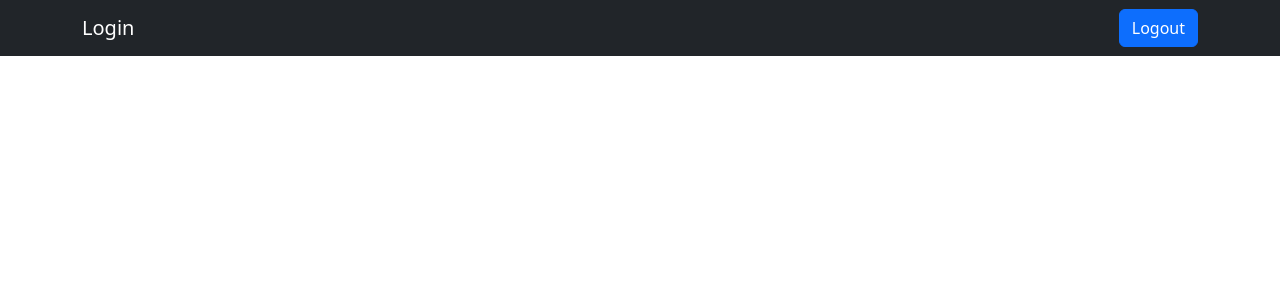
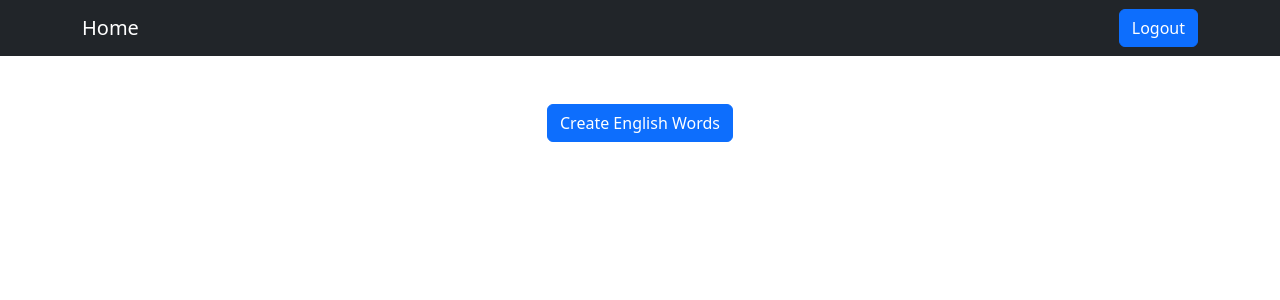
Before and after one commit to saeedramzaan/wordlyiq, a React (Vite) app: page / in a window 1280 px wide. Before the commit this address had no page. Shown: the top 300 px of the page. Built offline with nearby package versions, Linux system fonts and the light colour scheme; no server answers; sample sign-in values are in the browser's storage.

Commit message:
Login and Logout route issue has been fixed

```diff
--- a/src/App.jsx
+++ b/src/App.jsx
@@ -12,6 +12,7 @@ import {
   Link,
   useLocation,
   useNavigate,
+  Navigate,
 } from "react-router-dom";
 
 import ProtectedRoute from "./ProtectedRoute";
@@ -56,13 +57,27 @@ function App() {
       <Navbar bg="dark" variant="dark">
         <Container>
 
-          {(location.pathname === "/" || location.pathname === "/login") && (
+        {( location.pathname === "/") && (
+            <Link to="/home" className="navbar-brand text-white">
+              Home
+            </Link>
+          )}
+
+
+          {( location.pathname === "/login") && (
             <Link to="/login" className="navbar-brand text-white">
               Login
             </Link>
           )}
 
+
           {isLoggedIn && location.pathname === "/home" && (
+            <Link to="/home" className="navbar-brand text-white">
+              Home
+            </Link>
+          )}
+
+          {( location.pathname === "/list") && (
             <Link to="/home" className="navbar-brand text-white">
               Home
             </Link>
@@ -84,9 +99,32 @@ function App() {
         <Row>
           <Col md={12}>
             <Routes>
+
+            {/* {isLoggedIn && location.pathname === "/" && (
+             <Route
+             path="/home"
+             element={
+               <ProtectedRoute>
+                 <Home/>
+               </ProtectedRoute>
+             }
+           />
+          )} */}
+
+            <Route
+                path="/"
+                element={
+                  <ProtectedRoute>
+                    <Home/>
+                    </ProtectedRoute>
+                }
+              />
+
+
               <Route
                 path="/login"
-                element={<Login setIsLoggedIn={setIsLoggedIn} />}
+                // element={<Login setIsLoggedIn={setIsLoggedIn} />}
+                  element={isLoggedIn ? <Navigate to="/" replace /> : <Login setIsLoggedIn={setIsLoggedIn} />}
               />
 
               <Route
--- a/src/components/create.jsx
+++ b/src/components/create.jsx
@@ -178,7 +178,7 @@ export default function create() {
 
           <div className="card">
             <div className="card-body">
-              <h4 className="card-title">Add Appointment</h4>
+              <h4 className="card-title">Create Question</h4>
 
               <div className="form-wrapper">
 
@@ -213,7 +213,7 @@ export default function create() {
                   <Row>
                     <Col>
                       <Form.Group controlId="Name">
-                        <Form.Label>Name</Form.Label>
+                        <Form.Label>Word</Form.Label>
                         <Form.Control type="text" value={word} onChange={(event) => {
                           setWord(event.target.value)
                         }} />
@@ -222,7 +222,7 @@ export default function create() {
 
                     <Col>
                       <Form.Group controlId="Email">
-                        <Form.Label>Verse No</Form.Label>
+                        <Form.Label>Word ID</Form.Label>
                         <Form.Control type="text" value={verse_no} onChange={(event) => {
                           setVerse_no(event.target.value)
                         }} />
--- a/src/components/home.jsx
+++ b/src/components/home.jsx
@@ -1,5 +1,4 @@
 import React, { useEffect, useState } from 'react';
-import 'bootstrap/dist/css/bootstrap.min.css'
 import axios from 'axios';
 import { Link } from 'react-router-dom';
 import '/src/Style.css';
@@ -51,9 +50,7 @@ export default function Home() {
     <Link className="btn btn-primary mb-2" to={"/list"}>
       Create English Words
     </Link>
-    <Link className="btn btn-primary mb-2" to={"/verbList"}>
-      Create Verbs
-    </Link>
+
   </div>
 
 
--- a/src/components/list.jsx
+++ b/src/components/list.jsx
@@ -615,7 +615,7 @@ const handleRowClick = (
                         <tr>
                           <th>ID</th>
                           <th>Word</th>
-                          <th>Verse No</th>
+                          <th>Word ID</th>
                           <th>Answers</th>
                           <th>Correct Answer</th>
                           <th>Category</th>
```
